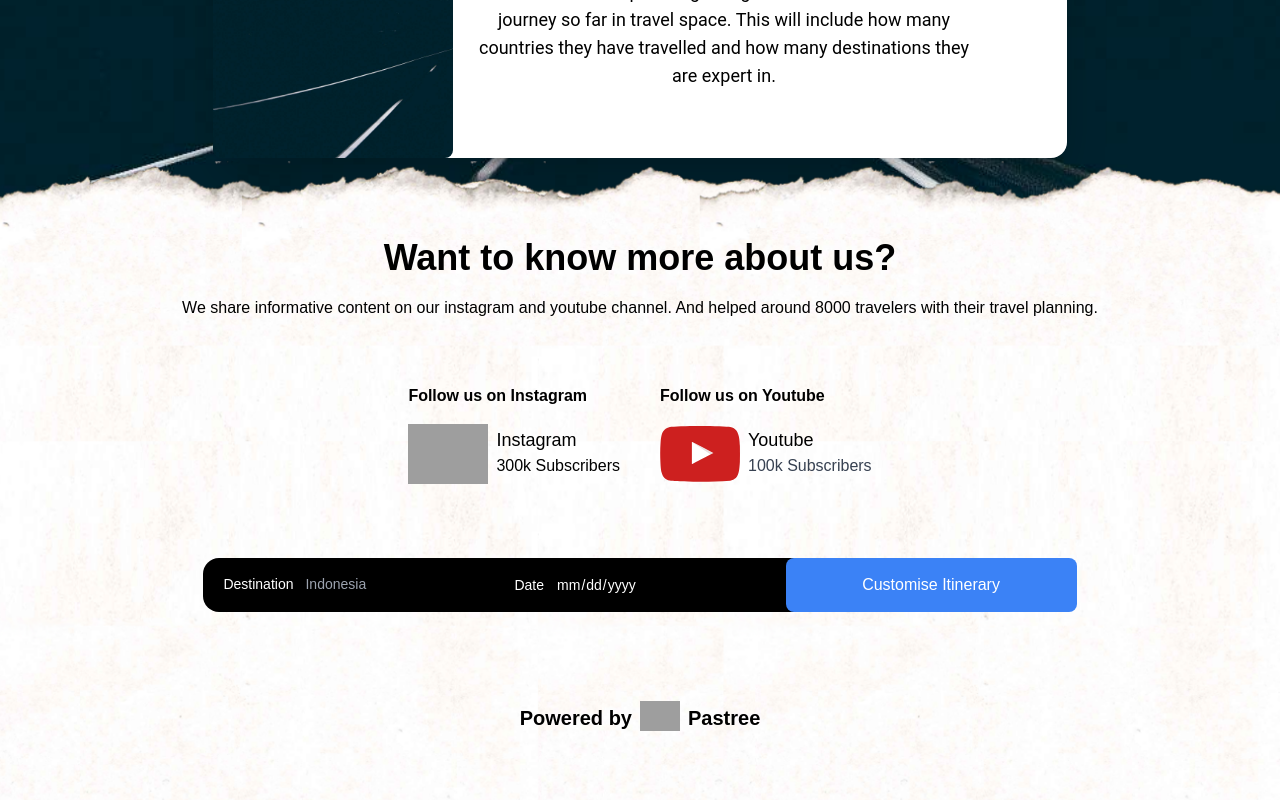
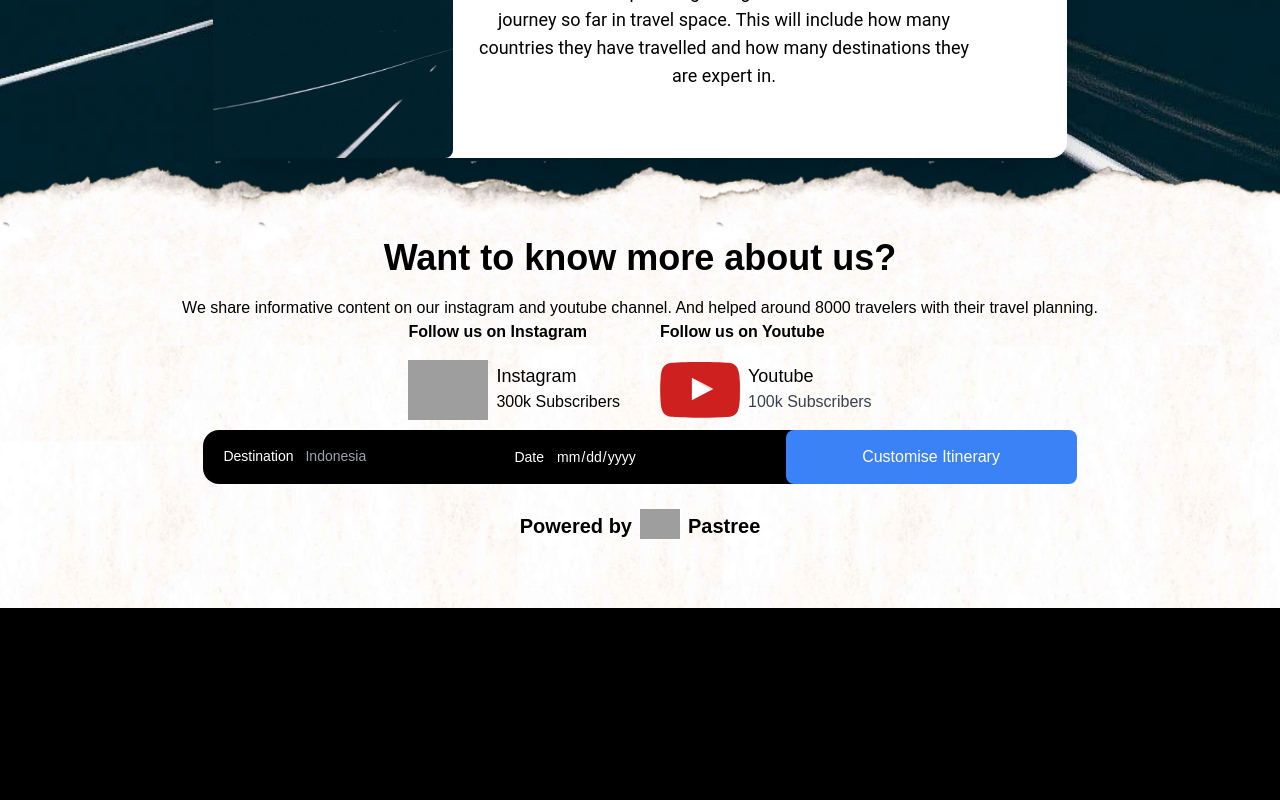
Before and after one commit to shuboidwork/planyourtrails, a Next.js app: page /destination in a window 1280 px wide. Shown: the part 1572-2372 px from the top of the page. After the commit the page ends 2180 px from the top, so only its background shows below. Built offline with nearby package versions, Linux system fonts and the light colour scheme; grey boxes are pictures that could not be loaded.

Commit message:
Fixed margin for footer and how it works

```diff
--- a/components/common_components/footer.js
+++ b/components/common_components/footer.js
@@ -3,10 +3,10 @@ import Link from "next/link";
 
 export default function Footer() {
   return (
-    <div className="flex flex-col justify-center p-10 bg-cover relative bg-[url('/common/paperback4.png')] ">
+    <div className="flex flex-col justify-center p-10 bg-cover relative bg-[url('/common/paperback4.png')] mx-auto ">
       <div className="w-full">
-        <div className="container mt-10 pt-15 flex flex-col items-center gap-16">
-          <div className="flex flex-col gap-16">
+        <div className="container mt-10 pt-15 flex flex-col items-center ">
+          <div className="flex flex-col">
             <div className="flex flex-col gap-2 text-center">
               <h2 className="mb-2 text-3xl font-extrabold leading-tight text-dark-grey-900 lg:text-4xl text-black">
                 Want to know more about us?
--- a/components/common_components/howitworks.js
+++ b/components/common_components/howitworks.js
@@ -2,7 +2,7 @@ import LeadGen from "./leadgen";
 
 export default function HowItWorks() {
   return (
-    <div className="flex flex-col justify-center p-10">
+    <div className="flex flex-col justify-center p-10 mx-auto">
       <div className="w-full">
         <div className="container my-10 flex flex-col items-center gap-16">
           <div className="flex flex-col gap-16">
```
